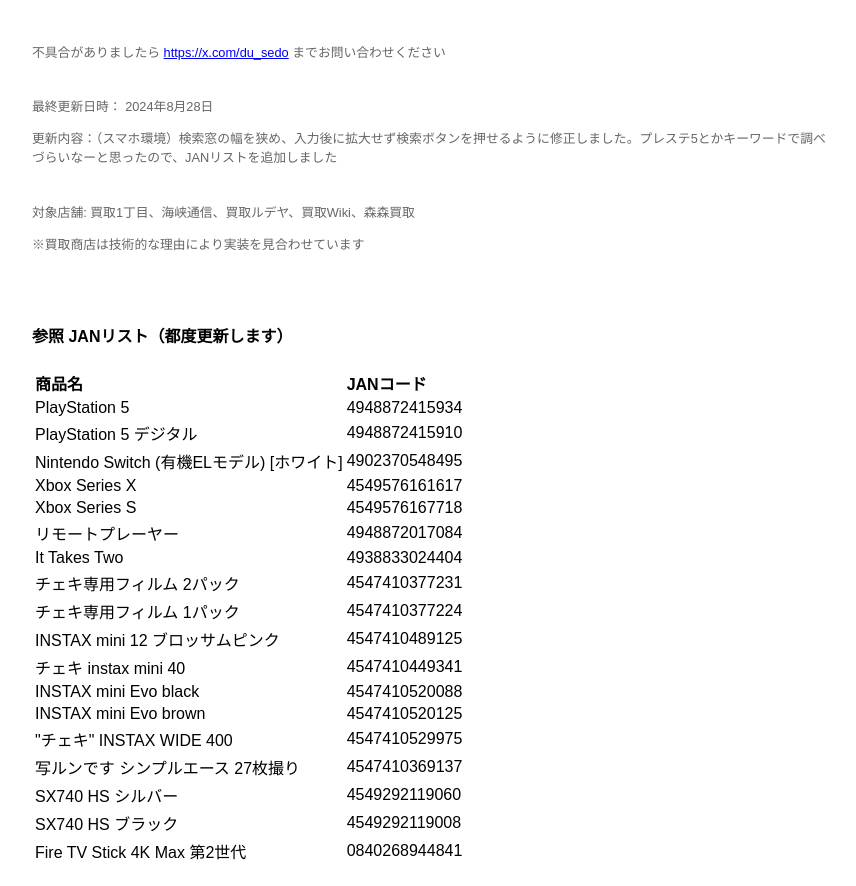
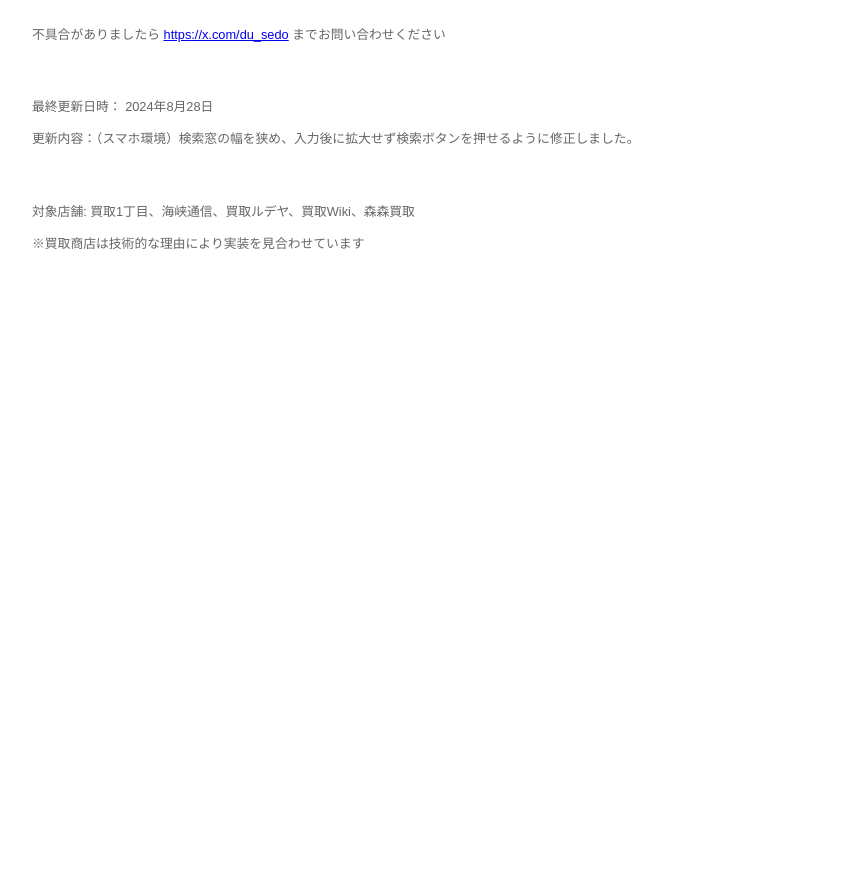
Before and after one commit to dusedo/kaitoriseach, a plain HTML site: page index.html in a window 1280 px wide. Shown: the part 340-1226 px from the top of the page, without its empty margins (208-1064 px from the left). After the commit the page ends 800 px from the top, so only its background shows below. Drawn offline with Linux system fonts and the light colour scheme.

Commit message:
Update index.html

```diff
--- a/index.html
+++ b/index.html
@@ -1,6 +1,15 @@
 <!DOCTYPE html>
 <html lang="ja">
 <head>
+    <!-- Google tag (gtag.js) -->
+<script async src="https://www.googletagmanager.com/gtag/js?id=G-5CXRQSKLQQ"></script>
+<script>
+  window.dataLayer = window.dataLayer || [];
+  function gtag(){dataLayer.push(arguments);}
+  gtag('js', new Date());
+
+  gtag('config', 'G-5CXRQSKLQQ');
+</script>
     <meta charset="UTF-8">
     <meta name="viewport" content="width=device-width, initial-scale=1.0">
     <title>買取金額検索ツール</title>
@@ -92,11 +101,13 @@
     <div id="arrowDown" class="arrow-down">↓</div>
 
     <div id="searchLinks" class="search-links"></div>
-    <br>
+
     <p class="text-standard">不具合がありましたら <a href="https://x.com/du_sedo" target="_blank">https://x.com/du_sedo</a> までお問い合わせください</p>
     <br>
+    <br>
     <p class="text-standard">最終更新日時： 2024年8月28日</p>
-    <p class="text-standard">更新内容：（スマホ環境）検索窓の幅を狭め、入力後に拡大せず検索ボタンを押せるように修正しました。プレステ5とかキーワードで調べづらいなーと思ったので、JANリストを追加しました</p>
+    <p class="text-standard">更新内容：（スマホ環境）検索窓の幅を狭め、入力後に拡大せず検索ボタンを押せるように修正しました。</p>
+    <br>
     <br>
     <p class="text-standard">対象店舗: 買取1丁目、海峡通信、買取ルデヤ、買取Wiki、森森買取</p>
     <p class="text-standard">※買取商店は技術的な理由により実装を見合わせています</p>
@@ -157,38 +168,5 @@
             }, 100);
         }
     </script>
-    <br>
-    <br>
-    <div style="text-align: left; margin-top: 20px;">
-        <h4>参照 JANリスト（都度更新します）</h4>
-        <table class="product-table">
-            <thead>
-                <tr>
-                    <th>商品名</th>
-                    <th>JANコード</th>
-                </tr>
-            </thead>
-            <tbody>
-                <tr><td>PlayStation 5</td><td>4948872415934</td></tr>
-                <tr><td>PlayStation 5 デジタル</td><td>4948872415910</td></tr>
-                <tr><td>Nintendo Switch (有機ELモデル) [ホワイト]</td><td>4902370548495</td></tr>
-                <tr><td>Xbox Series X</td><td>4549576161617</td></tr>
-                <tr><td>Xbox Series S</td><td>4549576167718</td></tr>
-                <tr><td>リモートプレーヤー</td><td>4948872017084</td></tr>
-                <tr><td>It Takes Two</td><td>4938833024404</td></tr>
-                <tr><td>チェキ専用フィルム 2パック</td><td>4547410377231</td></tr>
-                <tr><td>チェキ専用フィルム 1パック</td><td>4547410377224</td></tr>
-                <tr><td>INSTAX mini 12 ブロッサムピンク</td><td>4547410489125</td></tr>
-                <tr><td>チェキ instax mini 40</td><td>4547410449341</td></tr>
-                <tr><td>INSTAX mini Evo black</td><td>4547410520088</td></tr>
-                <tr><td>INSTAX mini Evo brown</td><td>4547410520125</td></tr>
-                <tr><td>"チェキ" INSTAX WIDE 400</td><td>4547410529975</td></tr>
-                <tr><td>写ルンです シンプルエース 27枚撮り</td><td>4547410369137</td></tr>
-                <tr><td>SX740 HS シルバー</td><td>4549292119060</td></tr>
-                <tr><td>SX740 HS ブラック</td><td>4549292119008</td></tr>
-                <tr><td>Fire TV Stick 4K Max 第2世代</td><td>0840268944841</td></tr>
-            </tbody>
-        </table>
-    </div>
 </body>
 </html>
```
